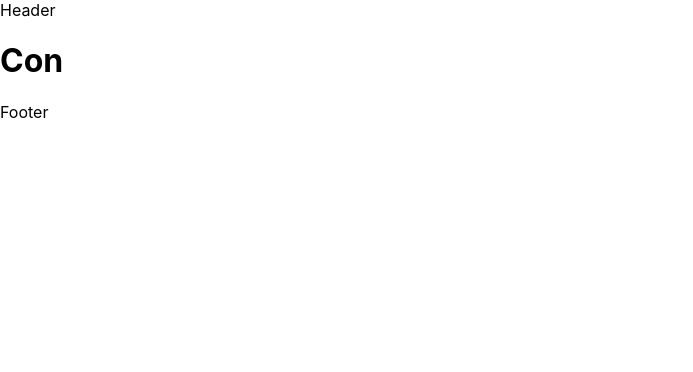
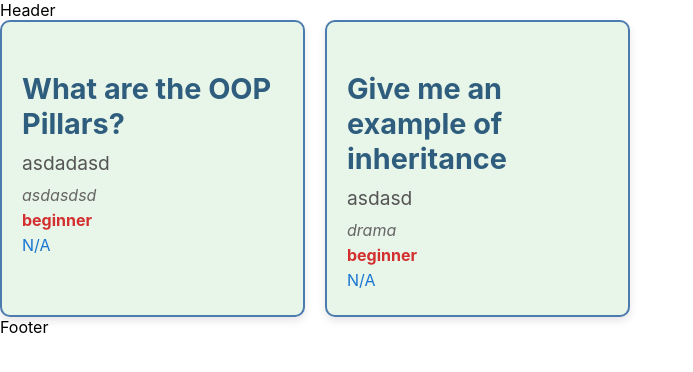
Before and after one commit to NawarTurk/codelingo, a React (Create React App) app: page / in a window 1280 px wide. Shown: the top 372 px of the page, without its empty margins (0-693 px from the left). Built offline with nearby package versions, Linux system fonts and the light colour scheme.

Commit message:
style: add style to ConceptGrid and Concept in styles.css

```diff
--- a/public/concepts.json
+++ b/public/concepts.json
@@ -8,7 +8,7 @@
         "quiz": "N/A"
     },
     {
-        "id": 1,
+        "id": 2,
         "title": "Give me an example of inheritance",
         "description": "asdasd",
         "example": "drama",
--- a/src/App.js
+++ b/src/App.js
@@ -15,12 +15,11 @@ function App() {
 
 
 
-
   return (
 
     <div>
       <Header />
-      <ConceptGrid />
+      <ConceptGrid concepts={concepts} />
       <Footer />
     </div>
   );
--- /dev/null
+++ b/src/components/Concept.jsx
@@ -0,0 +1,20 @@
+import React from "react";
+import '../styles.css';
+
+export default function Concept({
+  title,
+  description,
+  example,
+  difficulty,
+  quiz,
+}) {
+  return (
+    <div className="concept">
+      <h3>{title}</h3>
+      <p>{description}</p>
+      <p>{example}</p>
+      <p>{difficulty}</p>
+      <p>{quiz}</p>
+    </div>
+  );
+}
--- a/src/components/ConceptGrid.jsx
+++ b/src/components/ConceptGrid.jsx
@@ -1,5 +1,20 @@
-export default function ConceptGrid() {
-    return (
-        <h1>Con</h1>
-    )
+import React from "react";
+import Concept from "./Concept";
+import '../styles.css'
+
+export default function ConceptGrid({ concepts }) {
+  return (
+    <div className="concept-grid">
+      {concepts.map((concept) => (
+        <Concept
+          key={concept.id}
+          title={concept.title}
+          description={concept.description}
+          example={concept.example}
+          difficulty={concept.difficulty}
+          quiz={concept.quiz}
+        />
+      ))}
+    </div>
+  );
 }
--- /dev/null
+++ b/src/styles.css
@@ -0,0 +1,50 @@
+/* Concept.css */
+
+.concept-grid {
+    display: grid;
+    grid-template-columns: repeat(auto-fill, minmax(250px, 1fr));
+    gap: 20px;
+  }
+
+  .concept {
+    border: 2px solid #4c7caf;
+    border-radius: 10px;
+    padding: 20px;
+    background-color: #e8f5e9;
+    box-shadow: 0 4px 8px rgba(0, 0, 0, 0.1);
+    transition: transform 0.3s ease-in-out;
+  }
+
+  .concept:hover {
+    transform: scale(1.02);
+  }
+
+  .concept h3 {
+    font-size: 1.8em;
+    color: #2e5d7d;
+    margin-bottom: 10px;
+  }
+
+  .concept p {
+    margin: 5px 0;
+  }
+
+  .concept p:first-of-type {
+    font-size: 1.2em;
+    color: #555;
+    margin-bottom: 10px;
+  }
+
+  .concept p:nth-of-type(2) {
+    font-style: italic;
+    color: #666;
+  }
+
+  .concept p:nth-of-type(3) {
+    font-weight: bold;
+    color: #d32f2f;
+  }
+
+  .concept p:nth-of-type(4) {
+    color: #1976d2;
+  }
```
Also changed, not shown: public/logo192.png (deleted), public/logo512.png (deleted).
